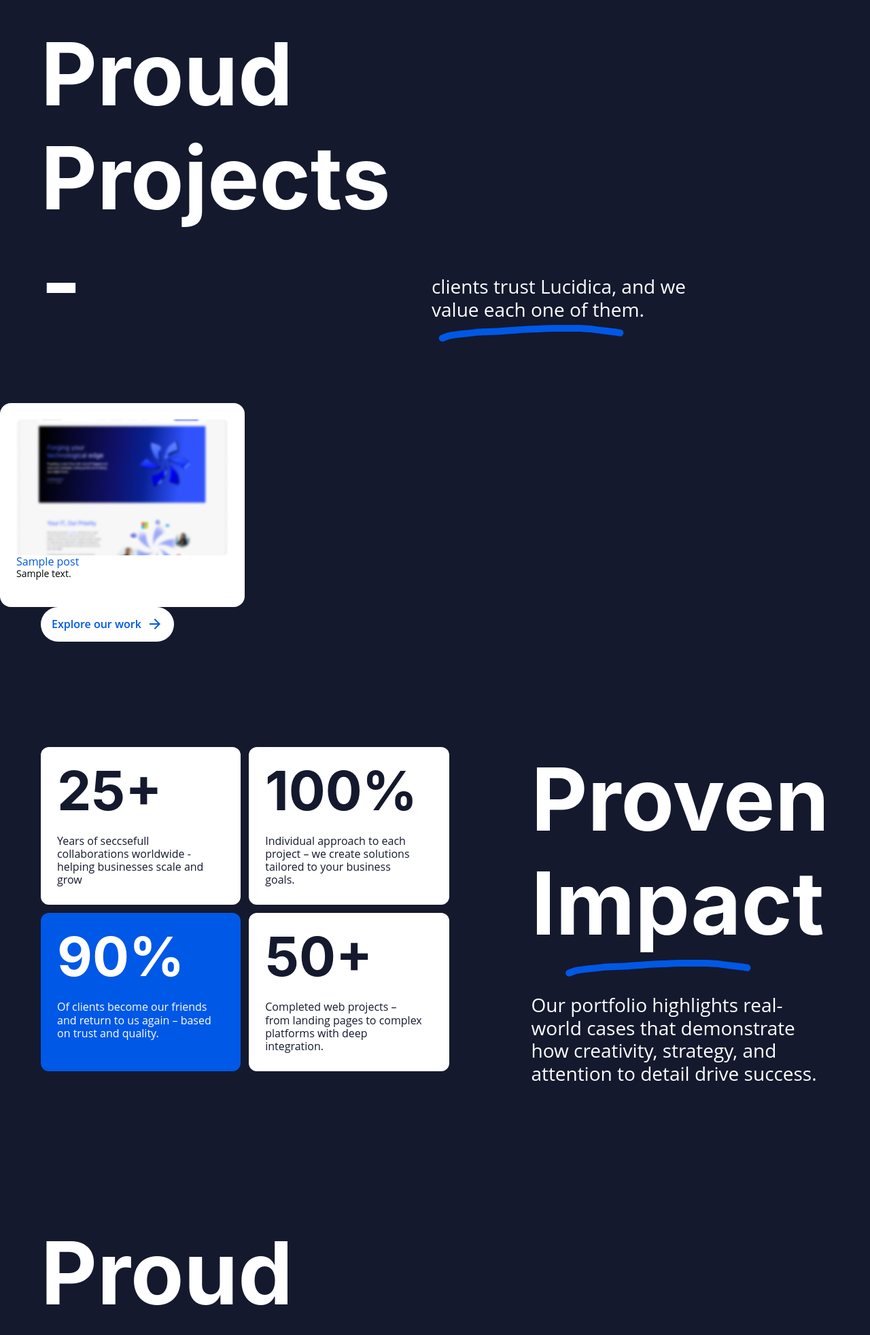
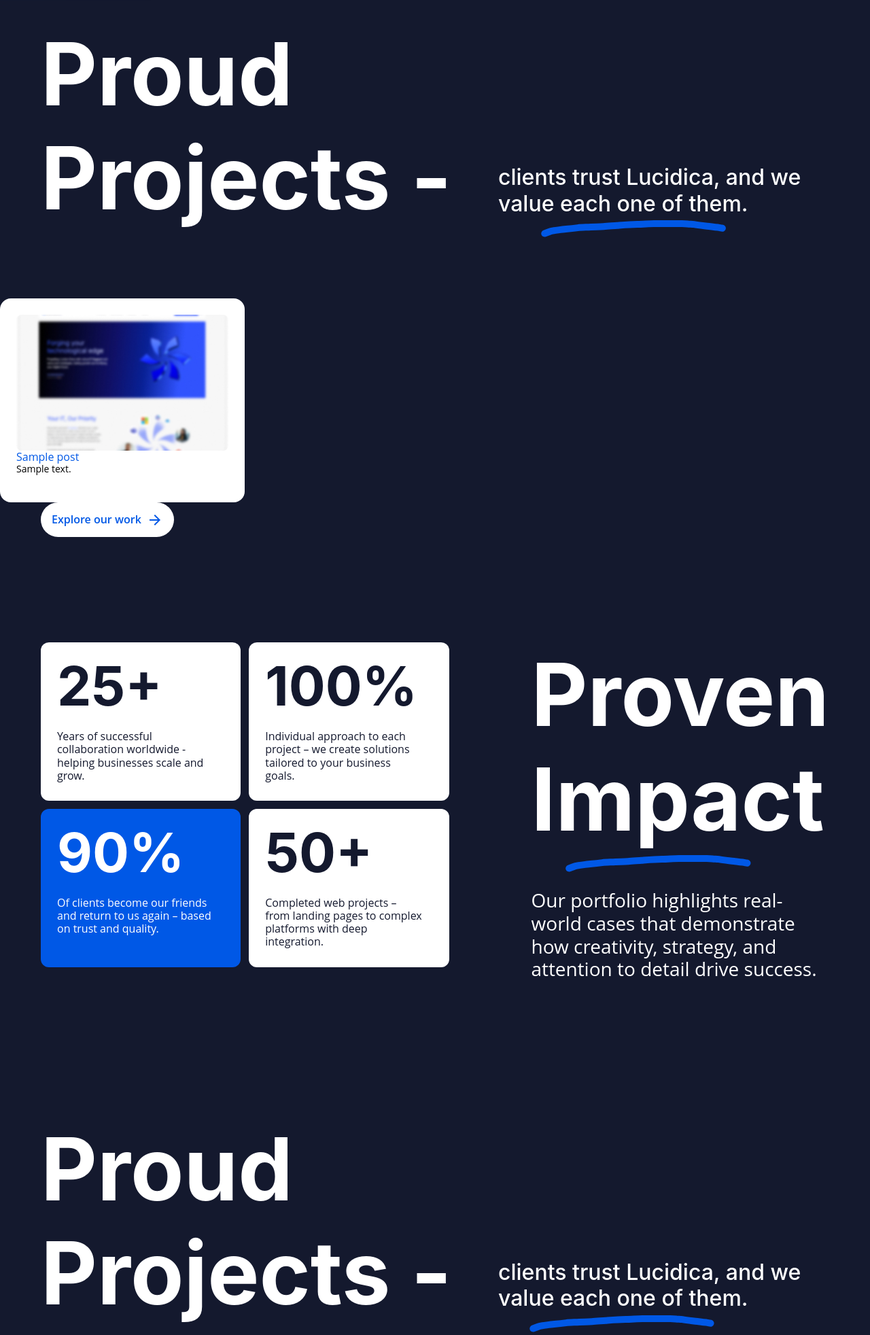
Before and after one commit to microna/lucidica-portfolio-wp, a WordPress theme: template theme/lucidica-portfolio/index.php in a window 1280 px wide; the page is wider, and only the part inside the window is pictured. Shown: the part 1222-3186 px from the top of that part at 68% size. Run offline with PHP 8.4 and a stand-in for WordPress, Linux system fonts and the light colour scheme; the site name, menu and one post (Sample post) are stand-ins, and other content is empty.

Commit message:
fixing layout 2

```diff
--- a/theme/lucidica-portfolio/index.php
+++ b/theme/lucidica-portfolio/index.php
@@ -53,12 +53,10 @@
 <section class="projects">
     <div class="container">
         <div class="projects__content portfolio__content">
-            <h2 class="projects__content-title portfolio__content-title">
-                Proud
-                Projects -
-            </h2>
-            <span class="projects__content-text portfolio__content-text">clients trust Lucidica, and we<br />
-                value each one of them.</span>
+            <h2 class="projects__content-title portfolio__content-title">Proud Projects -</h2>
+            <span class="projects__content-text portfolio__content-text">clients trust Lucidica, and we value each one
+
+                of them.</span>
         </div>
     </div>
     <div class="swiper projects__slider">
@@ -108,29 +106,25 @@
                 <div class="impact__blocks-item">
                     <h6 class="impact__blocks-item__title">25+</h6>
                     <p class="impact__blocks-item__text">
-                        Years of seccsefull collaborations worldwide - helping businesses
-                        scale and grow
+                        Years of successful collaboration worldwide - helping businesses scale and grow.
                     </p>
                 </div>
                 <div class="impact__blocks-item">
                     <h6 class="impact__blocks-item__title">100%</h6>
                     <p class="impact__blocks-item__text">
-                        Individual approach to each project – we create solutions tailored
-                        to your business goals.
+                        Individual approach to each project – we create solutions tailored to your business goals.
                     </p>
                 </div>
-                <div class="impact__blocks-item">
+                <div class="impact__blocks-item impact__blocks-item--featured">
                     <h6 class="impact__blocks-item__title">90%</h6>
                     <p class="impact__blocks-item__text">
-                        Of clients become our friends and return to us again – based on
-                        trust and quality.
+                        Of clients become our friends and return to us again – based on trust and quality.
                     </p>
                 </div>
                 <div class="impact__blocks-item">
                     <h6 class="impact__blocks-item__title">50+</h6>
                     <p class="impact__blocks-item__text">
-                        Completed web projects – from landing pages to complex platforms
-                        with deep integration.
+                        Completed web projects – from landing pages to complex platforms with deep integration.
                     </p>
                 </div>
             </div>
--- a/theme/lucidica-portfolio/style.css
+++ b/theme/lucidica-portfolio/style.css
@@ -445,18 +445,20 @@ textarea.modal__input {
 
 .projects__content-title,
 .portfolio__content-title {
-  max-width: 550px;
-      font-size: clamp(48px, 10vw, 128px);
+  max-width: 648px;
+  font-size: clamp(48px, 10vw, 128px);
   font-weight: 700;
   font-family: "Inter", sans-serif;
 }
 
 .projects__content-text,
 .portfolio__content-text {
-  font-size: clamp(18px, 4vw, 28px);
-  font-weight: 400;
+  font-size: clamp(18px, 3vw, 32px);
+  font-weight: 500;
+  font-family: "Inter", sans-serif;
   margin-bottom: 20px;
   position: relative;
+  max-width: 479px;
 }
 
 .projects__content-text:after,
@@ -558,7 +560,7 @@ textarea.modal__input {
   min-width: 250px;
 }
 
-.impact__blocks-item:nth-child(3) {
+.impact__blocks-item--featured {
   background-color: #0058e6;
   color: #ffffff;
 }
@@ -576,7 +578,7 @@ textarea.modal__input {
 }
 
 .impact__content-title {
-      font-size: clamp(48px, 10vw, 128px);
+  font-size: clamp(48px, 10vw, 128px);
   font-weight: 700;
   font-family: "Inter", sans-serif;
   padding-bottom: 56px;
```
